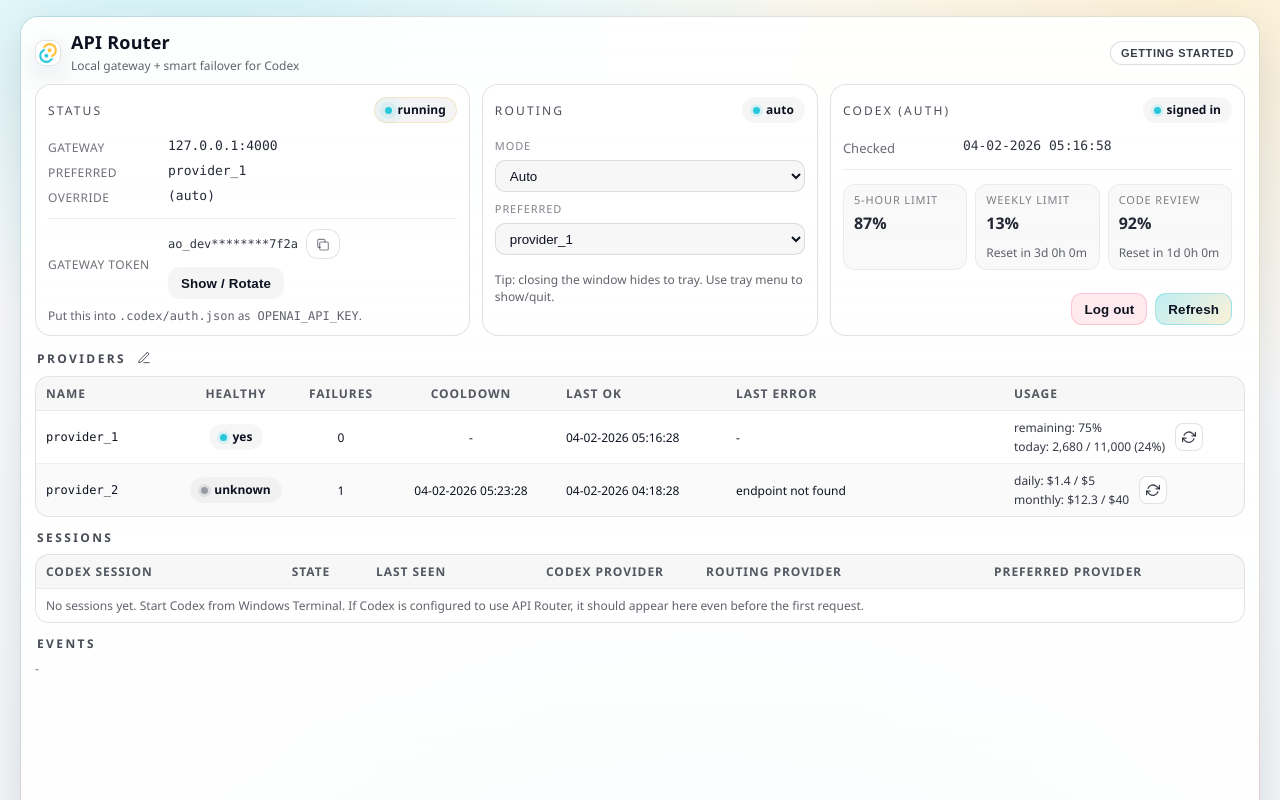
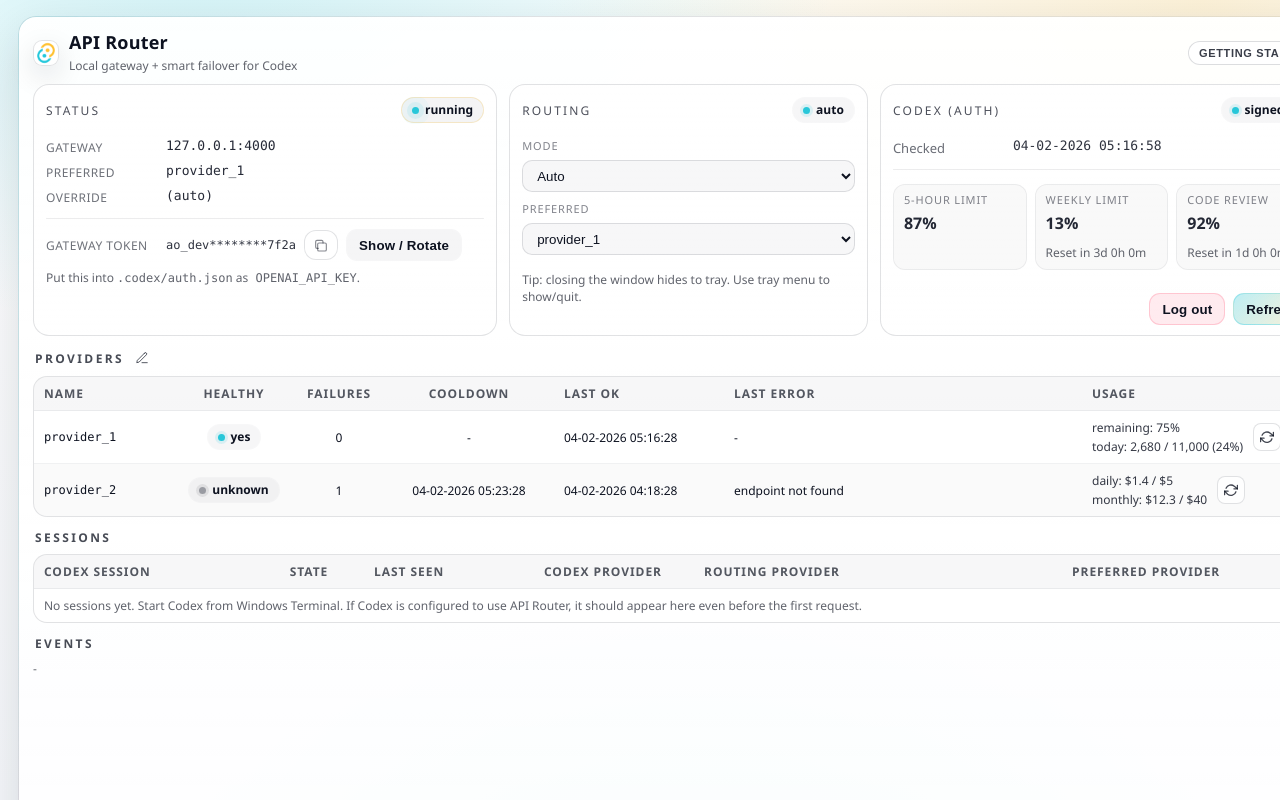
Before and after one commit to yiyousiow000814/API-Router, a React (Vite) app: page / in a window 1280 px wide. Built offline with nearby package versions, Linux system fonts and the light colour scheme.

Commit message:
fix: increase ui min size

```diff
--- a/src/ui/App.css
+++ b/src/ui/App.css
@@ -18,9 +18,9 @@
 }
 
 .aoShell {
-  width: min(1240px, 100%);
-  min-width: 1120px;
-  min-height: 820px;
+  width: min(1320px, 100%);
+  min-width: 1320px;
+  min-height: 900px;
   margin: 0 auto;
   padding: 14px 14px 12px;
   border: 1px solid var(--ao-line);
```
